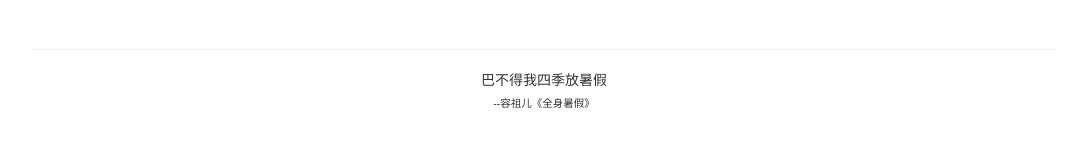
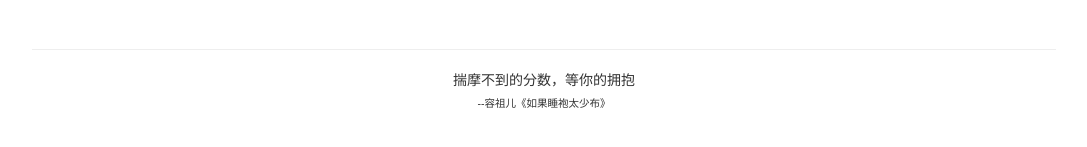
Before and after one commit to YuiZhou/temp, a React (Create React App) app: page / in a window 1280 px wide. Shown: the part 269-416 px from the top of the page, without its empty margins (96-1183 px from the left). Built offline with nearby package versions, Linux system fonts and the light colour scheme.

Commit message:
Update App.js

```diff
--- a/src/App.js
+++ b/src/App.js
@@ -71,7 +71,7 @@ class App extends Component {
         <br />
         <br />
         <hr />
-        <p>巴不得我四季放暑假<br /><sub>--容祖儿《全身暑假》</sub></p>
+        <p>揣摩不到的分数，等你的拥抱<br /><sub>--容祖儿《如果睡袍太少布》</sub></p>
       </div>
     );
   }
```
